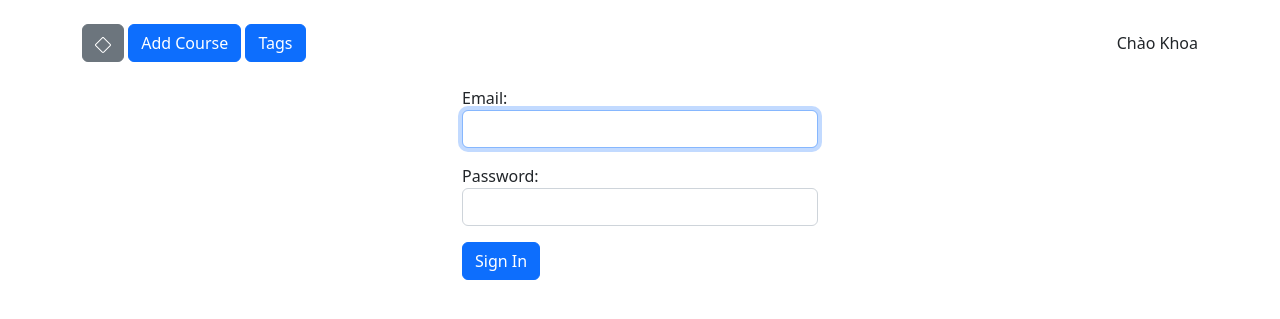
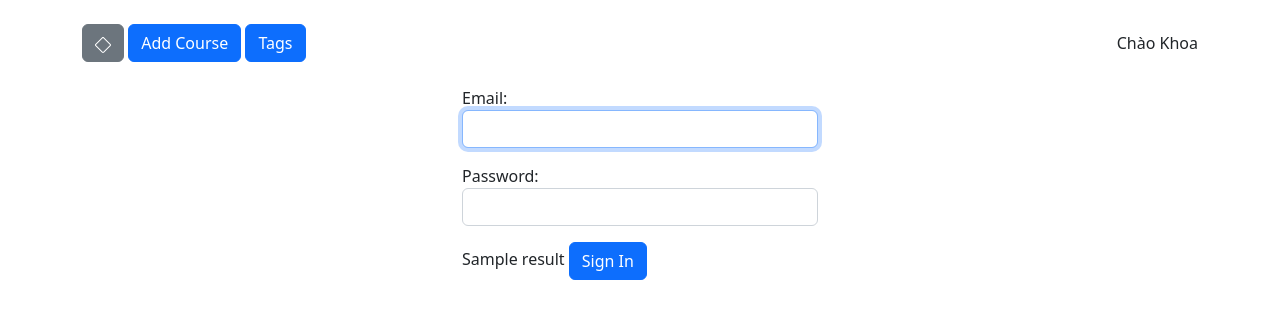
Before and after one commit to nghiendo/learn_gold_time, a Flask app: template templates/Login.html in a window 1280 px wide. Shown: the top 319 px of the page. Run offline with Flask 3, Linux system fonts and the light colour scheme; the template is opened without the code that fills it: most values are stand-ins (such as "Sample title", 1, 10 or a date in 2020).

Commit message:
Hotfix login auth

```diff
--- a/Controllers/Users.py
+++ b/Controllers/Users.py
@@ -30,4 +30,4 @@ def SignIn():
     result = checkForm(request)
     if result == 1:
         return setToken()
-    return loadSite("Login.html", "Sign In", status = result)
+    return loadSite("Login.html", "Sign In", status = result, data={"result":result})
--- a/templates/Login.html
+++ b/templates/Login.html
@@ -16,6 +16,7 @@
         {% if success == 0 %}
         <p class="text danger">Sai tên tài khoản hoặc mật khẩu</p>
         {% endif %}
+        {{data.result}}
         <input type="submit" value="Sign In" class="btn btn-primary">
     </form>
 </div>
```
